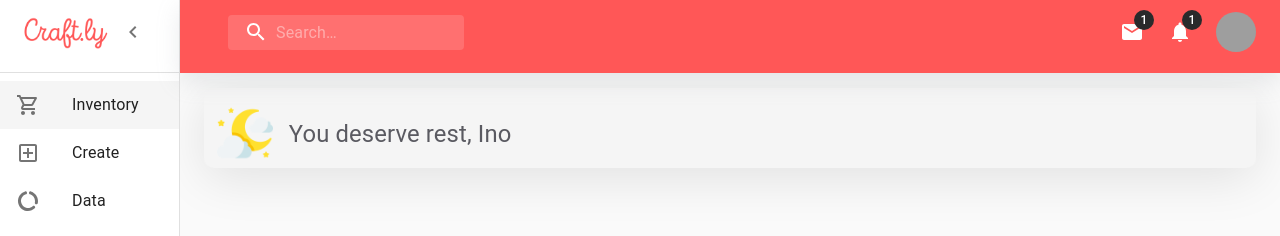
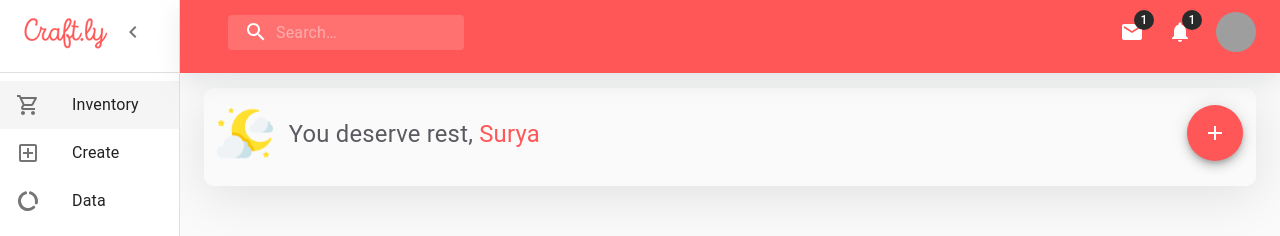
Before and after one commit to soundar-surya/Craft.ly, a React (Create React App) app in the folder client/: page / in a window 1280 px wide. Shown: the top 236 px of the page. Built offline with nearby package versions, Linux system fonts and the light colour scheme; no server answers; grey boxes are pictures that could not be loaded.

Commit message:
Updated Inventory component

```diff
--- a/client/src/components/dashboard/mainComponents/inventory.js
+++ b/client/src/components/dashboard/mainComponents/inventory.js
@@ -1,18 +1,22 @@
-import { useEffect, useState } from 'react'
+import { Fragment, useEffect, useState } from 'react'
 import { useSelector } from 'react-redux'
 import { makeStyles } from '@material-ui/core/styles'
+import Fab from '@material-ui/core/Fab'
+import AddIcon from '@material-ui/icons/Add'
 
 import Chart from './charts/chart'
 import PreLoader from './preLoader'
-import { Typography } from '@material-ui/core'
+import { Box, Typography } from '@material-ui/core'
 import MorningIcon from '../../../assets/clouds-and-sun.png'
 import MoonIcon from '../../../assets/moon.png'
 
 const useStyles = makeStyles((theme) => ({
    greetContainer: {
+        [theme.breakpoints.up('sm')]: {
+            height: '7em'
+        },
        height: '10vh',
        display: 'flex',
-       background: '#f5f5f5',
        borderRadius: '10px',
        boxShadow: 'rgba(0, 0, 0, 0.1) 0px 10px 50px'
     },
@@ -22,7 +26,7 @@ const useStyles = makeStyles((theme) => ({
         },
         margin: '2.1vh 0 0 1vw',
         width: '4em',
-        height: '4em'
+        height: '4em',
     },
     greetingText: {
         [theme.breakpoints.down('xs')]: {
@@ -37,6 +41,28 @@ const useStyles = makeStyles((theme) => ({
         display: 'flex',
         justifyContent: 'center',
         marginTop: '35vh'
+    },
+    newChart: {
+        [theme.breakpoints.down('xs')]: {
+            margin: '1em 0 0 0',
+        },
+        margin: '2.1vh 1vw 0 0',
+        width: '4em',
+        height: '4em',
+    },
+    fab: {
+        [theme.breakpoints.down('xs')]: {
+            width: '3em',
+            height: '3em',
+        },
+        background: '#FF5757',
+        color: 'white',
+        "&:hover": {
+            backgroundColor: "#FF5757"
+        }
+    },
+    name: {
+        color: '#FF5757'
     }
   }))
 
@@ -74,10 +100,19 @@ function Inventory() {
 
     return(
         <div>
-            <div className={classes.greetContainer}>
-                <img src={currentTime <= 1 ? MorningIcon : MoonIcon} className={classes.timeIcon}/>
-                <span className={classes.greetingText}>{greetings[currentTime]}, Ino</span>
-            </div>
+            <Box className={classes.greetContainer}>
+                <Box>
+                    <img src={currentTime <= 1 ? MorningIcon : MoonIcon} className={classes.timeIcon}/>
+                </Box>
+                <Box flexGrow={1}>
+                    <Typography className={classes.greetingText}>{greetings[currentTime]}, <span className={classes.name}>Surya</span></Typography>
+                </Box>
+                <Box className={classes.newChart}>
+                    <Fab className={classes.fab} aria-label="add">
+                         <AddIcon/>
+                    </Fab>
+                </Box>
+            </Box>
             {renderContent()}
         </div>
     );
--- a/client/src/components/dashboard/styles/style.js
+++ b/client/src/components/dashboard/styles/style.js
@@ -58,6 +58,7 @@ export const useStyles = makeStyles((theme) => ({
         duration: theme.transitions.duration.leavingScreen,
       }),
       overflowX: 'hidden',
+      // display: 'none',
       width: theme.spacing(7) + 1,
       [theme.breakpoints.up('sm')]: {
         width: theme.spacing(9) + 1,
```
